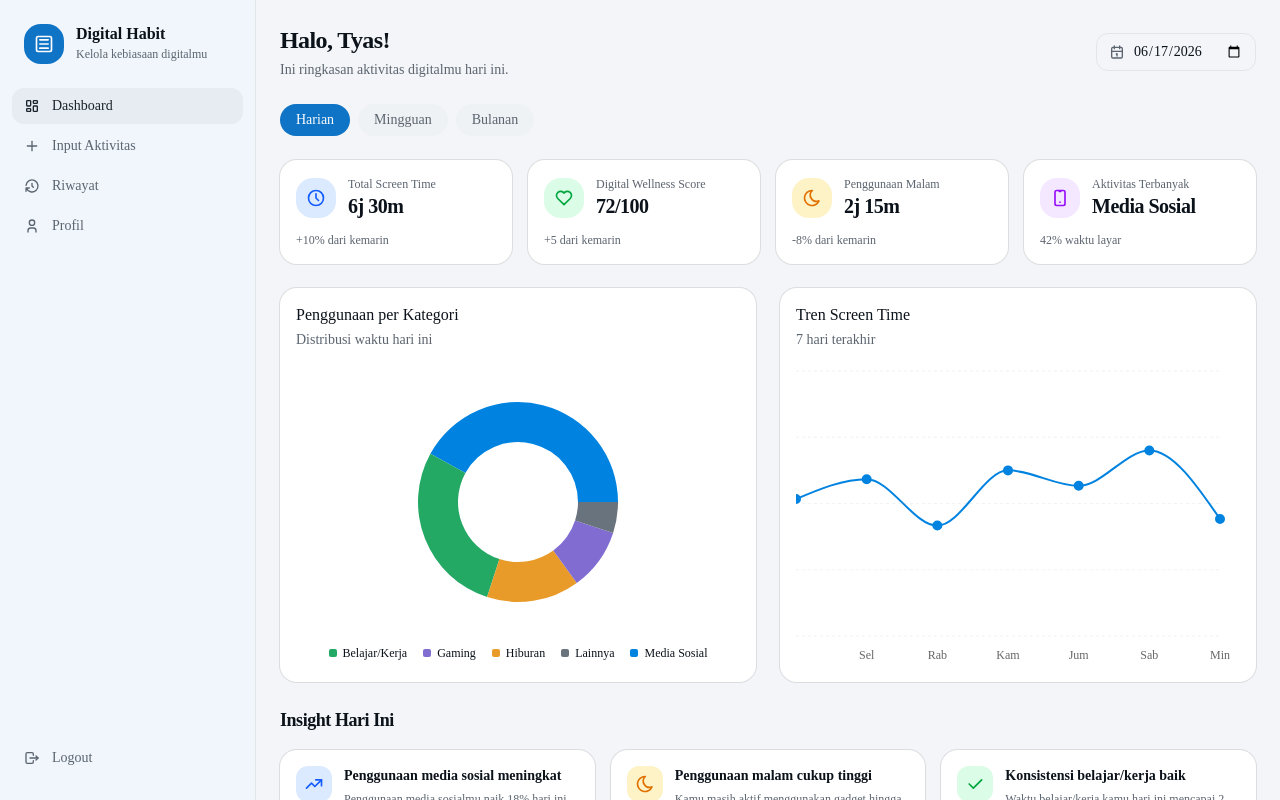
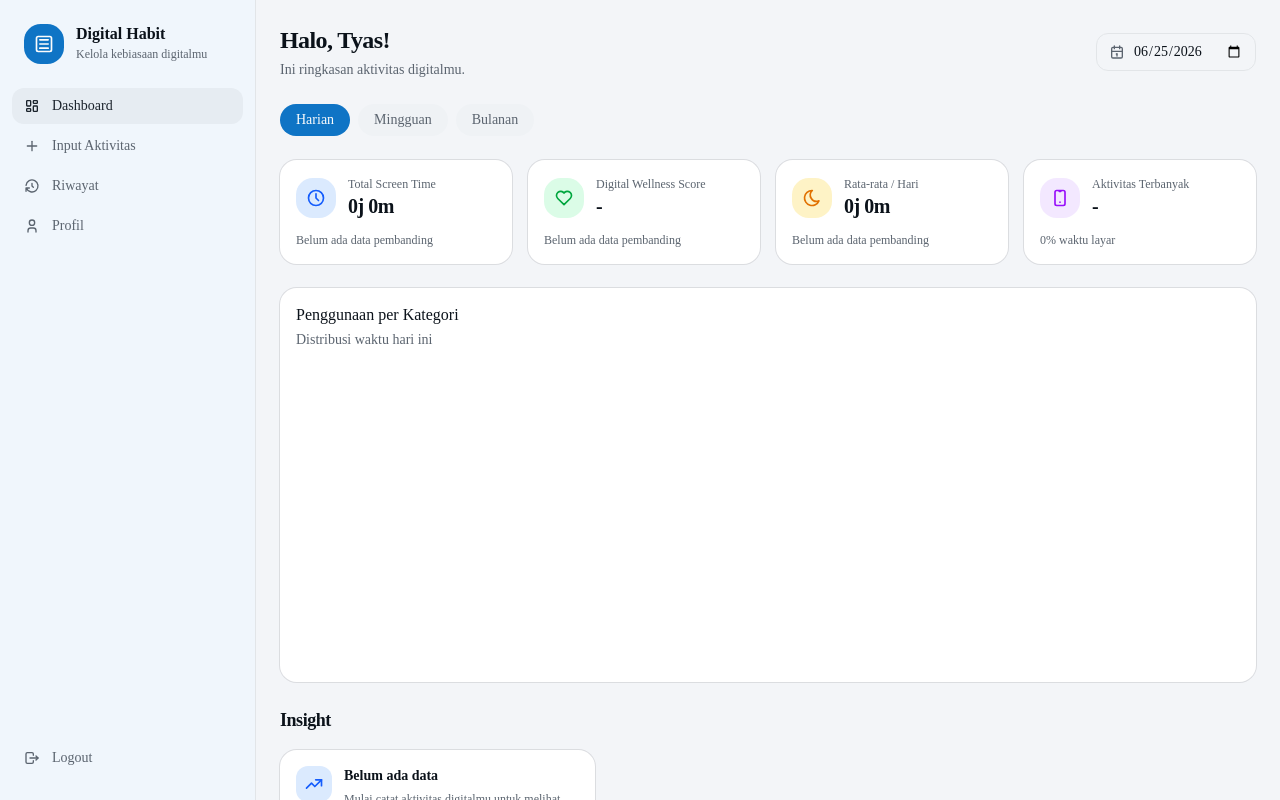
Before and after one commit to yascy1/digital-habit, a Next.js app: page /digital-habit/dashboard in a window 1280 px wide. Built offline with nearby package versions, Linux system fonts and the light colour scheme.

Commit message:
fix: dashboard 4 card statistik - perbandingan periode, wellness score = BelajarKerja/total

```diff
--- a/app/dashboard/page.tsx
+++ b/app/dashboard/page.tsx
@@ -1,6 +1,6 @@
 "use client"
 
-import { useState } from "react"
+import { useState, useMemo } from "react"
 import {
   IconClock,
   IconHeart,
@@ -34,6 +34,8 @@ import {
   CartesianGrid,
   XAxis,
 } from "recharts"
+import { getActivities, getProfile } from "@/lib/activities"
+import type { Activity } from "@/lib/types"
 
 const lineChartConfig = {
   screentime: {
@@ -68,272 +70,353 @@ const donutChartConfig = {
   },
 } satisfies ChartConfig
 
-const filterData = {
-  Harian: {
+const categoryLabels: Record<string, string> = {
+  "media-sosial": "Media Sosial",
+  "belajar-kerja": "Belajar/Kerja",
+  hiburan: "Hiburan",
+  gaming: "Gaming",
+  lainnya: "Lainnya",
+}
+
+const chartColors: Record<string, string> = {
+  "Media Sosial": "var(--chart-1)",
+  "Belajar/Kerja": "var(--chart-2)",
+  Hiburan: "var(--chart-3)",
+  Gaming: "var(--chart-4)",
+  Lainnya: "var(--chart-5)",
+}
+
+const dayNames = ["Min", "Sen", "Sel", "Rab", "Kam", "Jum", "Sab"]
+
+function formatDate(dateStr: string): string {
+  const d = new Date(dateStr + "T00:00:00")
+  return `${String(d.getDate()).padStart(2, "0")}/${String(d.getMonth() + 1).padStart(2, "0")}`
+}
+
+function toMinutes(a: Activity): number {
+  return a.durationHours * 60 + a.durationMinutes
+}
+
+function makeDateStr(d: Date): string {
+  const y = d.getFullYear()
+  const m = String(d.getMonth() + 1).padStart(2, "0")
+  const day = String(d.getDate()).padStart(2, "0")
+  return `${y}-${m}-${day}`
+}
+
+function getDateRange(days: number): string[] {
+  const result: string[] = []
+  const now = new Date()
+  for (let i = days - 1; i >= 0; i--) {
+    const d = new Date(now)
+    d.setDate(d.getDate() - i)
+    result.push(makeDateStr(d))
+  }
+  return result
+}
+
+function getDateRangeOffset(days: number, offsetDays: number): string[] {
+  const result: string[] = []
+  const now = new Date()
+  for (let i = days - 1; i >= 0; i--) {
+    const d = new Date(now)
+    d.setDate(d.getDate() - i - offsetDays)
+    result.push(makeDateStr(d))
+  }
+  return result
+}
+
+function filterActivities(activities: Activity[], dates: string[]): Activity[] {
+  const set = new Set(dates)
+  return activities.filter((a) => set.has(a.date))
+}
+
+function sumMinutes(activities: Activity[]): number {
+  return activities.reduce((s, a) => s + toMinutes(a), 0)
+}
+
+function formatMinutes(min: number): string {
+  if (min === 0) return "0j 0m"
+  const h = Math.floor(min / 60)
+  const m = min % 60
+  return `${h}j ${m}m`
+}
+
+function percentChange(current: number, previous: number): number | null {
+  if (previous === 0) return null
+  return Math.round(((current - previous) / previous) * 100)
+}
+
+function getScreenTimeTrend(activities: Activity[], days: number) {
+  const range = getDateRange(days)
+  const grouped: Record<string, number> = {}
+  for (const date of range) grouped[date] = 0
+
+  for (const a of activities) {
+    if (grouped[a.date] !== undefined) {
+      grouped[a.date] += toMinutes(a)
+    }
+  }
+
+  return range.map((date) => {
+    const d = new Date(date + "T00:00:00")
+    return {
+      day: days <= 7 ? dayNames[d.getDay()] : formatDate(date),
+      screentime: grouped[date],
+    }
+  })
+}
+
+function computeDonutData(activities: Activity[]) {
+  const catMinutes: Record<string, number> = {}
+  for (const a of activities) {
+    const label = categoryLabels[a.category] ?? "Lainnya"
+    catMinutes[label] = (catMinutes[label] ?? 0) + toMinutes(a)
+  }
+
+  const total = Object.values(catMinutes).reduce((s, v) => s + v, 0)
+  if (total === 0) return []
+
+  return Object.entries(catMinutes)
+    .sort((a, b) => b[1] - a[1])
+    .map(([name, value]) => ({
+      name,
+      value: Math.round((value / total) * 100),
+      fill: chartColors[name] ?? "var(--chart-5)",
+    }))
+}
+
+function computeStats(allActivities: Activity[], period: string, datePicker: string) {
+  const periodDays = period === "Harian" ? 1 : period === "Mingguan" ? 7 : 30
+  const periodLabel = period === "Harian" ? "kemarin" : period === "Mingguan" ? "minggu lalu" : "bulan lalu"
+
+  const currentDates = period === "Harian"
+    ? [datePicker]
+    : getDateRange(periodDays)
+  const previousDates = period === "Harian"
+    ? [makeDateStr(new Date(new Date(datePicker + "T00:00:00").getTime() - 86400000))]
+    : getDateRangeOffset(periodDays, periodDays)
+
+  const current = filterActivities(allActivities, currentDates)
+  const previous = filterActivities(allActivities, previousDates)
+
+  const currentTotal = sumMinutes(current)
+  const previousTotal = sumMinutes(previous)
+
+  const currentCatMinutes: Record<string, number> = {}
+  for (const a of current) {
+    const label = categoryLabels[a.category] ?? "Lainnya"
+    currentCatMinutes[label] = (currentCatMinutes[label] ?? 0) + toMinutes(a)
+  }
+  const previousCatMinutes: Record<string, number> = {}
+  for (const a of previous) {
+    const label = categoryLabels[a.category] ?? "Lainnya"
+    previousCatMinutes[label] = (previousCatMinutes[label] ?? 0) + toMinutes(a)
+  }
+
+  const sorted = Object.entries(currentCatMinutes).sort((a, b) => b[1] - a[1])
+  const topCat = sorted[0]
+  const topCatLabel = topCat ? topCat[0] : "-"
+  const topCatPercent = currentTotal > 0 && topCat ? Math.round((topCat[1] / currentTotal) * 100) : 0
+
+  const currentBelajar = currentCatMinutes["Belajar/Kerja"] ?? 0
+  const previousBelajar = previousCatMinutes["Belajar/Kerja"] ?? 0
+  const currentWellness = currentTotal > 0 ? Math.round((currentBelajar / currentTotal) * 100) : 0
+  const previousWellness = previousTotal > 0 ? Math.round((previousBelajar / previousTotal) * 100) : 0
+
+  const currentAvg = periodDays > 0 ? Math.round(currentTotal / periodDays) : 0
+  const previousAvg = periodDays > 0 ? Math.round(previousTotal / periodDays) : 0
+
+  const pctScreenTime = percentChange(currentTotal, previousTotal)
+  const pctAvg = percentChange(currentAvg, previousAvg)
+
+  let wellnessTrend: string
+  if (previousTotal === 0) {
+    wellnessTrend = "Belum ada data pembanding"
+  } else if (currentWellness > previousWellness) {
+    wellnessTrend = `Membaik dari ${periodLabel}`
+  } else if (currentWellness < previousWellness) {
+    wellnessTrend = `Menurun dari ${periodLabel}`
+  } else {
+    wellnessTrend = `Stabil dari ${periodLabel}`
+  }
+
+  return {
     stats: [
       {
         icon: IconClock,
         label: "Total Screen Time",
-        value: "6j 30m",
-        trend: "+10% dari kemarin",
+        value: currentTotal > 0 ? formatMinutes(currentTotal) : "0j 0m",
+        trend: previousTotal === 0
+          ? "Belum ada data pembanding"
+          : `${pctScreenTime !== null && pctScreenTime >= 0 ? "▲" : "▼"} ${Math.abs(pctScreenTime ?? 0)}% dari ${periodLabel}`,
         iconBg: "bg-blue-100",
         iconColor: "text-blue-600",
       },
       {
         icon: IconHeart,
         label: "Digital Wellness Score",
-        value: "72/100",
-        trend: "+5 dari kemarin",
+        value: currentTotal === 0 ? "-" : `${currentWellness}/100`,
+        trend: wellnessTrend,
         iconBg: "bg-green-100",
         iconColor: "text-green-600",
       },
       {
         icon: IconMoon,
-        label: "Penggunaan Malam",
-        value: "2j 15m",
-        trend: "-8% dari kemarin",
+        label: "Rata-rata / Hari",
+        value: currentTotal > 0 ? formatMinutes(currentAvg) : "0j 0m",
+        trend: previousTotal === 0
+          ? "Belum ada data pembanding"
+          : `${pctAvg !== null && pctAvg >= 0 ? "▲" : "▼"} ${Math.abs(pctAvg ?? 0)}% dari ${periodLabel}`,
         iconBg: "bg-amber-100",
         iconColor: "text-amber-600",
       },
       {
         icon: IconDeviceMobile,
         label: "Aktivitas Terbanyak",
-        value: "Media Sosial",
-        trend: "42% waktu layar",
+        value: topCatLabel,
+        trend: `${topCatPercent}% waktu layar`,
         iconBg: "bg-purple-100",
         iconColor: "text-purple-600",
       },
     ],
-    lineData: [
-      { day: "Sen", screentime: 6.2 },
-      { day: "Sel", screentime: 7.1 },
-      { day: "Rab", screentime: 5.0 },
-      { day: "Kam", screentime: 7.5 },
-      { day: "Jum", screentime: 6.8 },
-      { day: "Sab", screentime: 8.4 },
-      { day: "Min", screentime: 5.3 },
-    ],
-    donutData: [
-      { name: "Media Sosial", value: 42, fill: "var(--chart-1)" },
-      { name: "Belajar/Kerja", value: 28, fill: "var(--chart-2)" },
-      { name: "Hiburan", value: 15, fill: "var(--chart-3)" },
-      { name: "Gaming", value: 10, fill: "var(--chart-4)" },
-      { name: "Lainnya", value: 5, fill: "var(--chart-5)" },
-    ],
-    donutLabel: "Distribusi waktu hari ini",
-    lineLabel: "7 hari terakhir",
-    insights: [
+    donutData: computeDonutData(current),
+    donutLabel:
+      period === "Harian"
+        ? "Distribusi waktu hari ini"
+        : period === "Mingguan"
+          ? "Distribusi 7 hari terakhir"
+          : "Distribusi 30 hari terakhir",
+  }
+}
+
+function computeInsights(activities: Activity[], period: string) {
+  if (activities.length === 0) {
+    return [
       {
         icon: IconTrendingUp,
-        title: "Penggunaan media sosial meningkat",
-        description:
-          "Penggunaan media sosialmu naik 18% hari ini. Pertimbangkan untuk mengatur batas waktu harian.",
+        title: "Belum ada data",
+        description: "Mulai catat aktivitas digitalmu untuk melihat insight.",
         iconBg: "bg-blue-100",
         iconColor: "text-blue-600",
       },
+    ]
+  }
+
+  const catMinutes: Record<string, number> = {}
+  for (const a of activities) {
+    const label = categoryLabels[a.category] ?? "Lainnya"
+    catMinutes[label] = (catMinutes[label] ?? 0) + toMinutes(a)
+  }
+  const totalMin = Object.values(catMinutes).reduce((s, v) => s + v, 0)
+  const sorted = Object.entries(catMinutes).sort((a, b) => b[1] - a[1])
+  const topCat = sorted[0]
+  const topPercent = totalMin > 0 ? Math.round((topCat[1] / totalMin) * 100) : 0
+
+  const insights = [
     {
-        icon: IconMoon,
-        title: "Penggunaan malam cukup tinggi",
-        description:
-          "Kamu masih aktif menggunakan gadget hingga larut malam. Coba matikan notifikasi setelah jam 22:00.",
-        iconBg: "bg-amber-100",
-        iconColor: "text-amber-600",
-      },
-      {
-        icon: IconCheck,
-        title: "Konsistensi belajar/kerja baik",
-        description:
-          "Waktu belajar/kerja kamu hari ini mencapai 2 jam. Pertahankan pola ini!",
-        iconBg: "bg-green-100",
-        iconColor: "text-green-600",
-      },
-    ],
-  },
-  Mingguan: {
-    stats: [
-      {
-        icon: IconClock,
-        label: "Total Screen Time",
-        value: "42j 15m",
-        trend: "+12% dari minggu lalu",
+      icon: IconTrendingUp,
+      title: `${topCat[0]} mendominasi`,
+      description: `${topCat[0]} menyumbang ${topPercent}% total waktu layarmu ${period === "Harian" ? "hari ini" : `dalam ${period.toLowerCase()}`}.`,
       iconBg: "bg-blue-100",
       iconColor: "text-blue-600",
     },
-      {
-        icon: IconHeart,
-        label: "Digital Wellness Score",
-        value: "68/100",
-        trend: "-4 dari minggu lalu",
+  ]
+
+  if (sorted.length > 1) {
+    const second = sorted[1]
+    const secondPercent = totalMin > 0 ? Math.round((second[1] / totalMin) * 100) : 0
+    insights.push({
+      icon: IconCheck,
+      title: `${second[0]} di posisi kedua`,
+      description: `${second[0]} mencapai ${secondPercent}% dari total waktu layar.`,
       iconBg: "bg-green-100",
       iconColor: "text-green-600",
-      },
-      {
+    })
+  }
+
+  const uniqueDays = new Set(activities.map((a) => a.date)).size
+  const avgMin = uniqueDays > 0 ? Math.round(totalMin / uniqueDays) : 0
+  if (avgMin > 360) {
+    insights.push({
       icon: IconMoon,
-        label: "Penggunaan Malam",
-        value: "14j 30m",
-        trend: "+15% dari minggu lalu",
+      title: "Screen time cukup tinggi",
+      description: `Rata-rata ${Math.floor(avgMin / 60)}j ${avgMin % 60}m per hari. Pertimbangkan untuk mengurangi waktu layar.`,
       iconBg: "bg-amber-100",
       iconColor: "text-amber-600",
-      },
-      {
-        icon: IconDeviceMobile,
-        label: "Aktivitas Terbanyak",
-        value: "Media Sosial",
-        trend: "38% total waktu",
-        iconBg: "bg-purple-100",
-        iconColor: "text-purple-600",
-      },
-    ],
-    lineData: [
-      { day: "Sen", screentime: 6.8 },
-      { day: "Sel", screentime: 7.3 },
-      { day: "Rab", screentime: 5.5 },
-      { day: "Kam", screentime: 6.9 },
-      { day: "Jum", screentime: 7.1 },
-      { day: "Sab", screentime: 9.0 },
-      { day: "Min", screentime: 8.2 },
-    ],
-    donutData: [
-      { name: "Media Sosial", value: 38, fill: "var(--chart-1)" },
-      { name: "Belajar/Kerja", value: 30, fill: "var(--chart-2)" },
-      { name: "Hiburan", value: 17, fill: "var(--chart-3)" },
-      { name: "Gaming", value: 10, fill: "var(--chart-4)" },
-      { name: "Lainnya", value: 5, fill: "var(--chart-5)" },
-    ],
-    donutLabel: "Distribusi waktu minggu ini",
-    lineLabel: "Rata-rata per hari minggu ini",
-    insights: [
-      {
-        icon: IconTrendingUp,
-        title: "Media sosial masih mendominasi",
-        description:
-          "Sepanjang minggu, media sosial menyumbang 38% waktu layar. Pertimbangkan untuk mengurangi scrolling.",
-        iconBg: "bg-blue-100",
-        iconColor: "text-blue-600",
-      },
-      {
-        icon: IconMoon,
-        title: "Penggunaan malam meningkat",
-        description:
-          "Waktu layar malam hari naik 15% dari minggu lalu. Usahakan untuk berhenti sebelum jam 22:00.",
-        iconBg: "bg-amber-100",
-        iconColor: "text-amber-600",
-      },
-      {
-        icon: IconCheck,
-        title: "Waktu belajar/kerja stabil",
-        description:
-          "Rata-rata belajar/kerja 3 jam per hari. Konsistensi yang baik, pertahankan!",
+    })
+  } else {
+    insights.push({
+      icon: IconHeart,
+      title: "Screen time terkendali",
+      description: `Rata-rata ${Math.floor(avgMin / 60)}j ${avgMin % 60}m per hari. Pertahankan pola ini!`,
       iconBg: "bg-green-100",
       iconColor: "text-green-600",
-      },
-    ],
-  },
-  Bulanan: {
-    stats: [
-      {
-        icon: IconClock,
-        label: "Total Screen Time",
-        value: "168j 45m",
-        trend: "+8% dari bulan lalu",
-        iconBg: "bg-blue-100",
-        iconColor: "text-blue-600",
-      },
-      {
-        icon: IconHeart,
-        label: "Digital Wellness Score",
-        value: "65/100",
-        trend: "-7 dari bulan lalu",
-        iconBg: "bg-green-100",
-        iconColor: "text-green-600",
-      },
-      {
-        icon: IconMoon,
-        label: "Penggunaan Malam",
-        value: "58j 20m",
-        trend: "+20% dari bulan lalu",
-        iconBg: "bg-amber-100",
-        iconColor: "text-amber-600",
-      },
-      {
-        icon: IconDeviceMobile,
-        label: "Aktivitas Terbanyak",
-        value: "Belajar/Kerja",
-        trend: "32% total waktu",
-        iconBg: "bg-purple-100",
-        iconColor: "text-purple-600",
-      },
-    ],
-    lineData: [
-      { day: "Mg1", screentime: 42.5 },
-      { day: "Mg2", screentime: 45.2 },
-      { day: "Mg3", screentime: 39.8 },
-      { day: "Mg4", screentime: 41.0 },
-    ],
-    donutData: [
-      { name: "Media Sosial", value: 35, fill: "var(--chart-1)" },
-      { name: "Belajar/Kerja", value: 32, fill: "var(--chart-2)" },
-      { name: "Hiburan", value: 16, fill: "var(--chart-3)" },
-      { name: "Gaming", value: 12, fill: "var(--chart-4)" },
-      { name: "Lainnya", value: 5, fill: "var(--chart-5)" },
-    ],
-    donutLabel: "Distribusi waktu bulan ini",
-    lineLabel: "Total per minggu bulan ini",
-    insights: [
-      {
-        icon: IconTrendingUp,
-        title: "Waktu layar bulanan tinggi",
-        description:
-          "Total 168 jam bulan ini, naik 8% dari bulan lalu. Pertimbangkan untuk menetapkan target bulanan.",
-        iconBg: "bg-blue-100",
-        iconColor: "text-blue-600",
-      },
-      {
-        icon: IconMoon,
-        title: "Penggunaan malam perlu diperhatikan",
-        description:
-          "58 jam penggunaan malam dalam sebulan. Ini bisa mengganggu kualitas tidur jangka panjang.",
-        iconBg: "bg-amber-100",
-        iconColor: "text-amber-600",
-      },
-      {
-        icon: IconCheck,
-        title: "Belajar/kerja jadi aktivitas terbanyak",
-        description:
-          "Pertama kalinya belajar/kerja mengalahkan media sosial. Pencapaian yang bagus!",
-        iconBg: "bg-green-100",
-        iconColor: "text-green-600",
-      },
-    ],
-  },
+    })
+  }
+
+  return insights
 }
 
 const filters = ["Harian", "Mingguan", "Bulanan"] as const
 
 export default function DashboardPage() {
   const [activeFilter, setActiveFilter] = useState<string>("Harian")
-  const currentData =
-    filterData[activeFilter as keyof typeof filterData] || filterData.Harian
+  const [activities] = useState<Activity[]>(() => getActivities())
+  const profile = getProfile()
+  const [datePicker, setDatePicker] = useState<string>(
+    new Date().toISOString().split("T")[0]
+  )
+
+  const lineData = useMemo(() => {
+    if (activeFilter === "Harian") return []
+    const days = activeFilter === "Mingguan" ? 7 : 30
+    return getScreenTimeTrend(activities, days)
+  }, [activities, activeFilter])
+
+  const { stats, donutData, donutLabel } = useMemo(
+    () => computeStats(activities, activeFilter, datePicker),
+    [activities, activeFilter, datePicker]
+  )
+
+  const filteredForInsights = useMemo(() => {
+    if (activeFilter === "Harian") {
+      return activities.filter((a) => a.date === datePicker)
+    }
+    const days = activeFilter === "Mingguan" ? 7 : 30
+    const range = getDateRange(days)
+    return activities.filter((a) => range.includes(a.date))
+  }, [activities, activeFilter, datePicker])
+
+  const insights = useMemo(
+    () => computeInsights(filteredForInsights, activeFilter),
+    [filteredForInsights, activeFilter]
+  )
+
+  const showLineChart = activeFilter !== "Harian"
 
   return (
     <div className="flex flex-col gap-6 p-6">
       <div className="flex flex-col gap-4 sm:flex-row sm:items-center sm:justify-between">
         <div className="flex flex-col gap-1">
           <h1 className="font-heading text-2xl font-semibold tracking-tight">
-            Halo, Tyas!
+            {"Halo, " + (profile.fullName?.split(" ")[0] || "Pengguna") + "!"}
           </h1>
           <p className="text-sm text-muted-foreground">
-            Ini ringkasan aktivitas digitalmu hari ini.
+            Ini ringkasan aktivitas digitalmu.
           </p>
         </div>
+        {activeFilter === "Harian" && (
           <div className="flex items-center gap-2 rounded-lg border bg-background px-3 py-2">
             <IconCalendar className="size-4 text-muted-foreground" />
             <input
               type="date"
-            defaultValue="2026-06-17"
+              value={datePicker}
+              onChange={(e) => setDatePicker(e.target.value)}
               className="bg-transparent text-sm outline-none"
             />
           </div>
+        )}
       </div>
 
       <div className="flex gap-2">
@@ -353,7 +436,7 @@ export default function DashboardPage() {
       </div>
 
       <div key={`stats-${activeFilter}`} className="grid grid-cols-1 gap-4 animate-fade-in-up sm:grid-cols-2 lg:grid-cols-4">
-        {currentData.stats.map((stat) => (
+        {stats.map((stat) => (
           <Card key={stat.label}>
             <CardContent>
               <div className="flex items-center gap-3">
@@ -375,11 +458,11 @@ export default function DashboardPage() {
         ))}
       </div>
 
-      <div key={`charts-${activeFilter}`} className="grid grid-cols-1 gap-6 animate-fade-in-up lg:grid-cols-2">
+      <div key={`charts-${activeFilter}`} className={`grid gap-6 animate-fade-in-up ${showLineChart ? "grid-cols-1 lg:grid-cols-2" : "grid-cols-1"}`}>
         <Card>
           <CardHeader>
             <CardTitle>Penggunaan per Kategori</CardTitle>
-            <CardDescription>{currentData.donutLabel}</CardDescription>
+            <CardDescription>{donutLabel}</CardDescription>
           </CardHeader>
           <CardContent>
             <div className="h-[300px] w-full">
@@ -393,7 +476,7 @@ export default function DashboardPage() {
                     }
                   />
                   <Pie
-                    data={currentData.donutData}
+                    data={donutData}
                     dataKey="value"
                     nameKey="name"
                     cx="50%"
@@ -402,7 +485,7 @@ export default function DashboardPage() {
                     outerRadius={100}
                     strokeWidth={2}
                   >
-                    {currentData.donutData.map((entry) => (
+                    {donutData.map((entry) => (
                       <Cell key={entry.name} fill={entry.fill} />
                     ))}
                   </Pie>
@@ -413,16 +496,21 @@ export default function DashboardPage() {
           </CardContent>
         </Card>
 
+        {showLineChart && (
           <Card>
             <CardHeader>
               <CardTitle>Tren Screen Time</CardTitle>
-            <CardDescription>{currentData.lineLabel}</CardDescription>
+              <CardDescription>
+                {activeFilter === "Mingguan"
+                  ? "7 hari terakhir"
+                  : "30 hari terakhir"}
+              </CardDescription>
             </CardHeader>
             <CardContent>
               <div className="h-[300px] w-full">
                 <ChartContainer config={lineChartConfig} className="h-full w-full">
                   <LineChart
-                  data={currentData.lineData}
+                    data={lineData}
                     margin={{ top: 5, right: 20, left: 0, bottom: 0 }}
                   >
                     <CartesianGrid vertical={false} strokeDasharray="3 3" />
@@ -446,14 +534,15 @@ export default function DashboardPage() {
               </div>
             </CardContent>
           </Card>
+        )}
       </div>
 
       <div key={`insights-${activeFilter}`} className="flex flex-col gap-4 animate-fade-in-up">
         <h2 className="font-heading text-lg font-semibold tracking-tight">
-          Insight Hari Ini
+          Insight
         </h2>
         <div className="grid grid-cols-1 gap-4 sm:grid-cols-2 lg:grid-cols-3">
-          {currentData.insights.map((insight) => (
+          {insights.map((insight) => (
             <Card key={insight.title}>
               <CardContent>
                 <div className="flex items-start gap-3">
```
Lines whose indentation alone changed are shown as unchanged.
